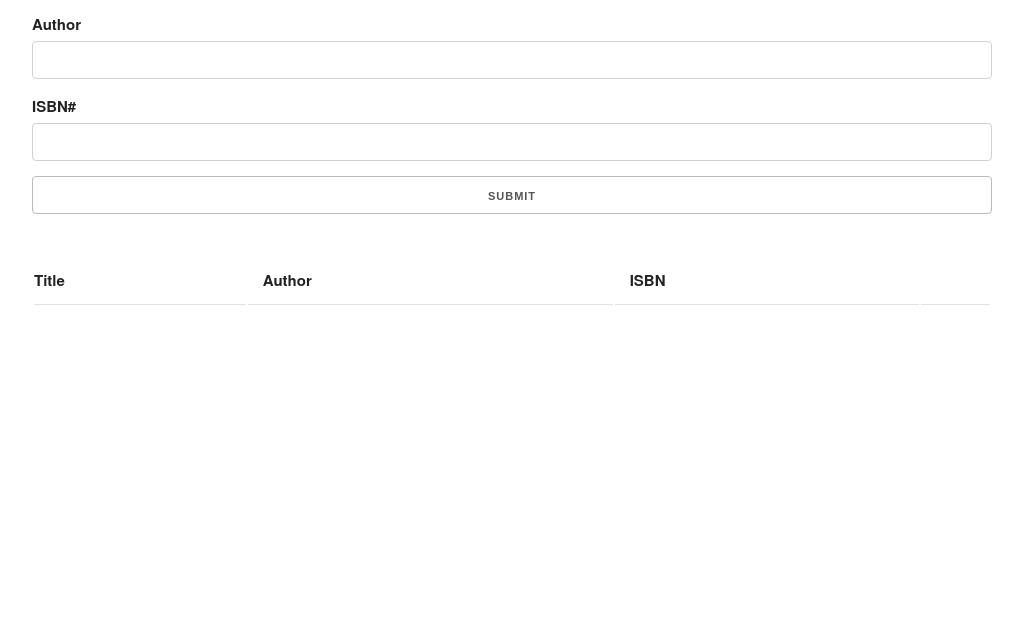
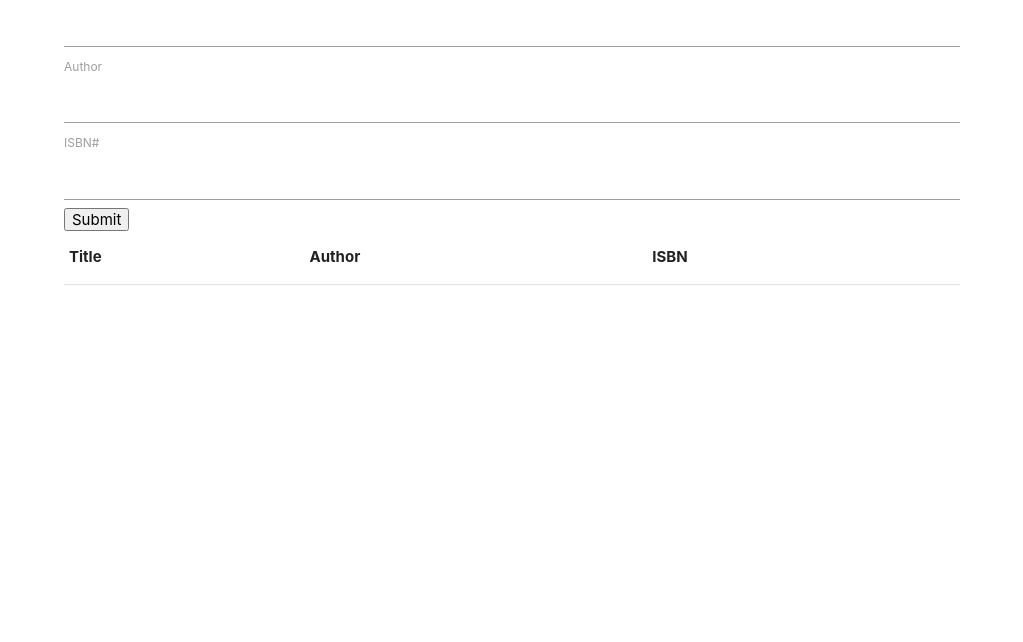
Before and after one commit to sam0810-Tech/Book-List, a plain HTML site: page index.html in a window 1280 px wide. Shown: the part 158-800 px from the top of the page, without its empty margins (128-1151 px from the left). Drawn offline with nearby package versions, Linux system fonts and the light colour scheme.

Commit message:
<link rel=stylesheet href=https://cdnjs.cloudflare.com/ajax/libs/materialize/1.0.0/css/materialize.min.css>

```diff
--- a/index.html
+++ b/index.html
@@ -3,11 +3,14 @@
 <head>
     <meta charset="UTF-8">
     <meta name="viewport" content="width=device-width, initial-scale=1.0">
-    <link rel="stylesheet" href="http://cdnjs.cloudflare.com/ajax/libs/skeleton/2.0.4/skeleton.css" />
+    <link rel="stylesheet" href="https://cdnjs.cloudflare.com/ajax/libs/materialize/1.0.0/css/materialize.min.css">
+    <!-- <link rel="stylesheet" href="http://cdnjs.cloudflare.com/ajax/libs/skeleton/2.0.4/skeleton.css" /> -->
     <link rel="stylesheet" href="style.css">
     <title>Book List</title>
 </head>
 <body>
+
+
 
     <div class="container">
         <h1>Add Book</h1>
```
